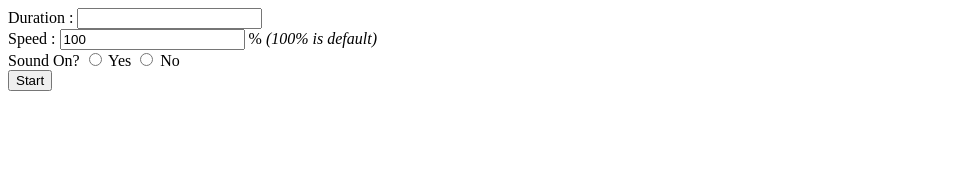
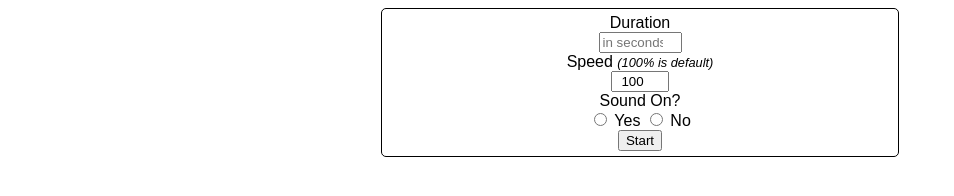
Before and after one commit to Jython1415/RoboticsTimer, a plain HTML site: page index.html in a window 1280 px wide. Shown: the whole page, without its empty margins (0-954 px from the left). Drawn offline with Linux system fonts and the light colour scheme.

Commit message:
Made the form pretty

```diff
--- a/index.html
+++ b/index.html
@@ -6,25 +6,51 @@
     <title>repl.it</title>
     <link href="style.css" rel="stylesheet" type="text/css" />
   </head>
-  <body>
+  <body
+    class="font-arial">
     <script src="script.js"></script>
-    <form>
+    <div
+      class="form">
+      <form
+        action=""
+        method="POST"
+        target="blank"
+
         <label for="duration">Duration</label>
-      <span>: </span>
-      <input type="number" name="duration" id="duration">
+        <br>
+        <input
+          id="duration"
+          class="right-align"
+          type="number"
+          name="duration"
+
+          style="width: 75px"
+          placeholder="in seconds"
+          required>
         <br>
         <label for="speed">Speed</label>
-      <span>: </span>
-      <input type="number" name="speed" id="speed" value="100">
-      <span>% <em>(100% is default)</em></span>
+        <span class="small-text">(100% is default)</span>
+        <br>
+        <input
+          id="speed"
+          class="center-align"
+          type="number"
+          name="speed"
+          value="100"
+          step="2"
+
+          style="width: 50px"
+          required>
         <br>
         <span>Sound On?</span>
-      <input type="radio" id="sound-yes" name="sound" value="yes">
+        <br>
+        <input type="radio" id="sound-yes" name="sound" value="yes" required>
         <label for="sound-yes">Yes</label>
         <input type="radio" id="sound-no" name="sound" value="no">
         <label for="sound-no">No</label>
         <br>
         <input type="submit" value="Start">
       </form>
+    </div>
   </body>
 </html>
--- a/style.css
+++ b/style.css
@@ -0,0 +1,34 @@
+.right-align-placeholder::placeholder {
+  text-align: right;
+}
+
+.right-align {
+  text-align: right;
+}
+
+.center-align {
+  text-align: center;
+}
+
+.font-arial
+{
+  font-family: Arial;
+}
+
+form {
+  text-align: center;
+
+  width: 40%;
+  margin: 0 auto;
+
+  padding: 5px;
+  border: 1px;
+  border-color: black;
+  border-style: solid;
+  border-radius: 5px;
+}
+
+.small-text {
+  font-size: 80%;
+  font-style: italic;
+}
```
Lines whose indentation alone changed are shown as unchanged.
